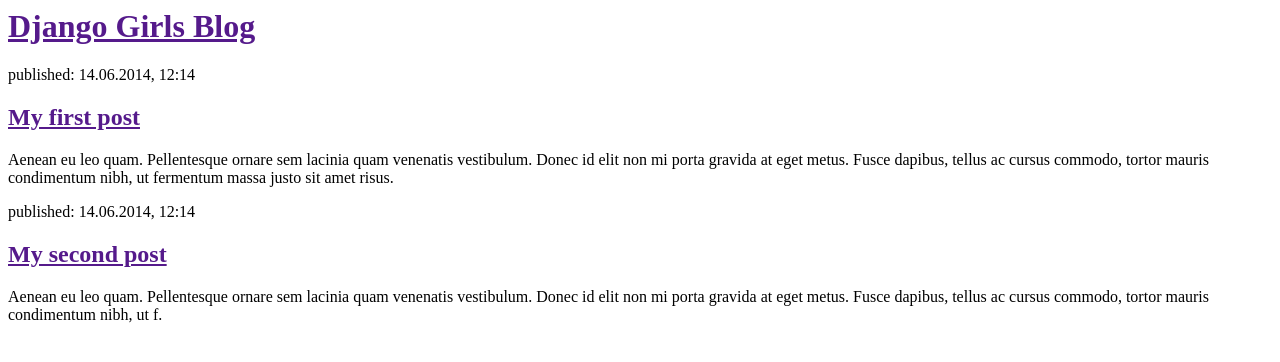
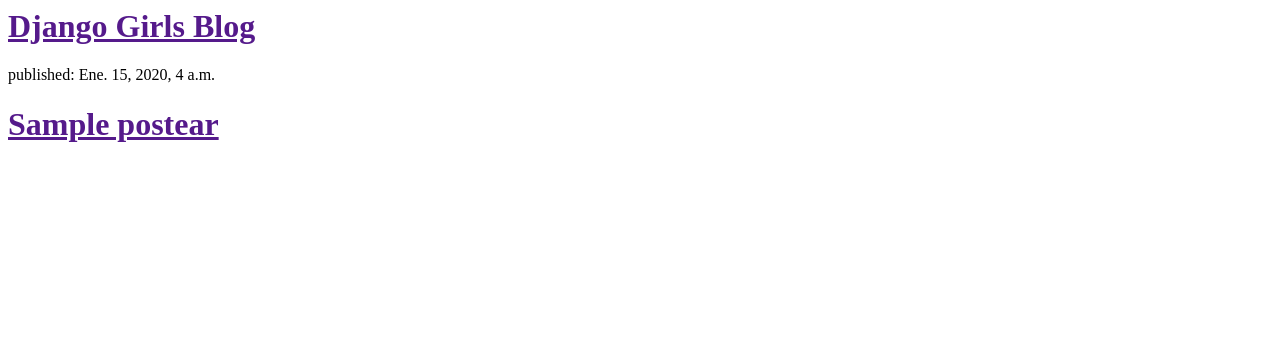
Before and after one commit to DiegoLguz/DjangoBlog, a Django app: page / in a window 1280 px wide. Shown: the top 362 px of the page. Run offline with Django 3.2, Linux system fonts and the light colour scheme; tables that the repository leaves empty hold one stand-in row (values such as "Sample post").

Commit message:
Template modificado para mostrar los post de la base de datos

```diff
--- a/blog/templates/blog/lista.html
+++ b/blog/templates/blog/lista.html
@@ -7,16 +7,12 @@
                 <h1><a href="">Django Girls Blog</a></h1>
             </div>
 
-            <div>
-                <p>published: 14.06.2014, 12:14</p>
-                <h2><a href="">My first post</a></h2>
-                <p>Aenean eu leo quam. Pellentesque ornare sem lacinia quam venenatis vestibulum. Donec id elit non mi porta gravida at eget metus. Fusce dapibus, tellus ac cursus commodo, tortor mauris condimentum nibh, ut fermentum massa justo sit amet risus.</p>
-            </div>
-
-            <div>
-                <p>published: 14.06.2014, 12:14</p>
-                <h2><a href="">My second post</a></h2>
-                <p>Aenean eu leo quam. Pellentesque ornare sem lacinia quam venenatis vestibulum. Donec id elit non mi porta gravida at eget metus. Fusce dapibus, tellus ac cursus commodo, tortor mauris condimentum nibh, ut f.</p>
-            </div>
+             {% for post in posts %}
+        <div>
+            <p>published: {{ post.fecha_publicacion }}</p>
+            <h1><a href="">{{ post.titulo }}</a></h1>
+            <p>{{ post.text|linebreaksbr }}</p>
+        </div>
+    {% endfor %}
         </body>
     </html>
--- a/blog/views.py
+++ b/blog/views.py
@@ -1,4 +1,7 @@
 from django.shortcuts import render
+from django.utils import timezone
+from .models import Postear
 
 def post_list(request):
-        return render(request, 'blog/lista.html', {})
+    posts = Postear.objects.all()
+    return render(request, 'blog/lista.html', {'posts': posts})
```
